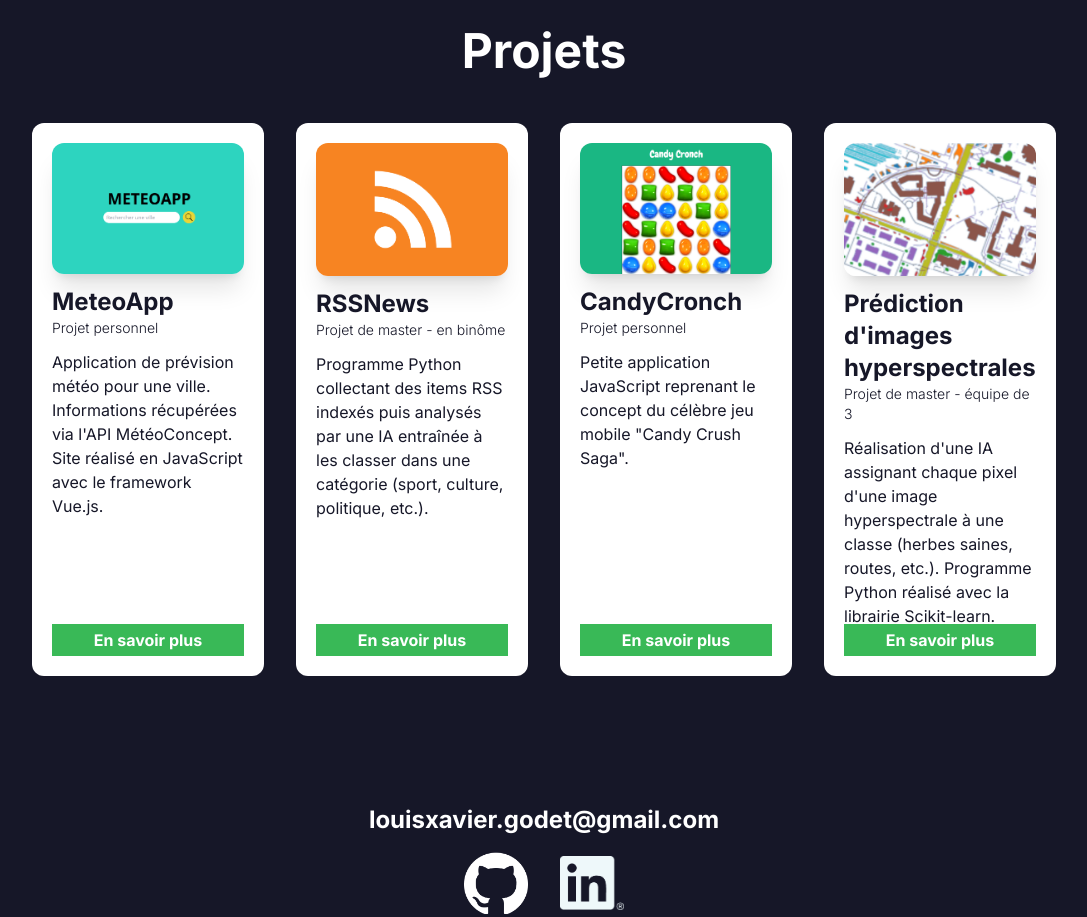
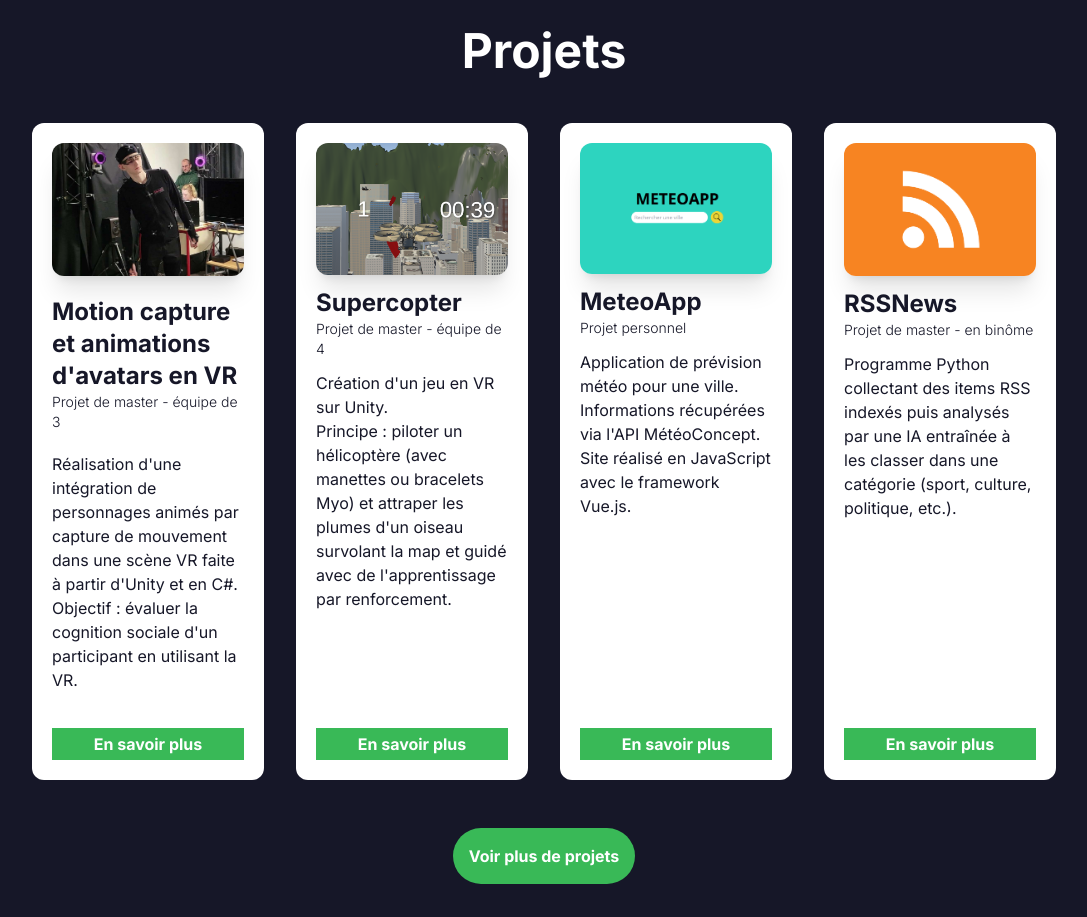
Before and after one commit to eliiks/eliiks.github.io, a website: page index.html in a window 1280 px wide. Shown: the part 3220-4137 px from the top of the page, without its empty margins (96-1183 px from the left). Drawn offline with Linux system fonts and the light colour scheme.

Commit message:
Add more projects + html/css fix

```diff
--- a/index.html
+++ b/index.html
@@ -106,51 +106,82 @@
     <section class="pl-[10%] pr-[10%] mt-32 flex flex-col gap-12">
         <h2 class="text-3xl md:text-4xl xl:text-5xl font-bold text-white text-center"> Projets </h2>
 
-        <div class="grid auto-rows-fr lg:grid-cols-2 xl:grid-cols-4 gap-8 text-[#161728]">
+        <div id="projets" class="grid lg:grid-cols-2 xl:grid-cols-4 gap-8 text-[#161728]">
+            <div class="flex flex-col bg-white p-5 gap-5 rounded-xl">
+                <img class="w-72 h-auto object-cover self-center rounded-xl shadow-xl" src="./imgs/avatar.jpg">
+                <div>
+                    <h3 class="text-lg md:text-xl xl:text-2xl font-bold"> Motion capture et animations d'avatars en VR </h3>
+                    <p class="font-light text-sm"> Projet de master - équipe de 3 </p>
+                </div>
+                <p class="mb-auto pb-4">
+                    Réalisation d'une intégration de personnages animés par capture de mouvement dans une scène VR faite à partir d'Unity et en C#.
+                    <br>Objectif : évaluer la cognition sociale d'un participant en utilisant la VR.
+                </p>
+                <a class="bg-[#39b957] text-center text-white font-bold p-1 mt-auto" href="https://youtu.be/oZX6yO3ocHI" target="_blank">En savoir plus</a>
+            </div>
+
+            <div class="flex flex-col bg-white p-5 gap-3 rounded-xl">
+                <img class="w-72 h-auto object-cover self-center rounded-xl shadow-xl" src="./imgs/supercopter.png">
+                <div>
+                    <h3 class="text-lg md:text-xl xl:text-2xl font-bold"> Supercopter </h3>
+                    <p class="font-light text-sm"> Projet de master - équipe de 4 </p>
+                </div>
+                <p class="mb-auto pb-4"> Création d'un jeu en VR sur Unity.
+                    <br> Principe : piloter un hélicoptère (avec manettes ou bracelets Myo) et attraper les plumes d'un oiseau survolant la map
+                     et guidé avec de l'apprentissage par renforcement.
+                </p>
+                <a class="bg-[#39b957] text-center text-white font-bold p-1 mt-auto" href="https://youtu.be/jXrKjEPY0dY" target="_blank">En savoir plus</a>
+            </div>
+
             <div class="flex flex-col bg-white p-5 gap-3 rounded-xl">
                 <img class="w-72 h-auto object-cover self-center rounded-xl shadow-xl" src="./imgs/meteoapp.png">
                 <div>
                     <h3 class="text-lg md:text-xl xl:text-2xl font-bold"> MeteoApp </h3>
                     <p class="font-light text-sm"> Projet personnel </p>
                 </div>
-                <p class="h-40 sm:h-20 md:h-16 lg:h-28 xl:h-44"> Application de prévision météo pour une ville. Informations récupérées via l'API MétéoConcept.
+                <p class="mb-auto pb-4"> Application de prévision météo pour une ville. Informations récupérées via l'API MétéoConcept.
                     Site réalisé en JavaScript avec le framework Vue.js.
                 </p>
                 <a class="bg-[#39b957] text-center text-white font-bold p-1 mt-auto" href="https://eliiks.github.io/MeteoApp" target="_blank">En savoir plus</a>
             </div>
+
             <div class="flex flex-col bg-white p-5 gap-3 rounded-xl">
                 <img class="w-72 h-auto object-cover self-center rounded-xl shadow-xl" src="./imgs/rssnews.png">
                 <div>
                     <h3 class="text-lg md:text-xl xl:text-2xl font-bold"> RSSNews </h3>
                     <p class="font-light text-sm"> Projet de master - en binôme </p>
                 </div>
-                <p class="h-40 sm:h-20 md:h-16 lg:h-28 xl:h-44"> Programme Python collectant des items RSS indexés puis analysés par une IA entraînée à les classer
+                <p class="mb-auto pb-4"> Programme Python collectant des items RSS indexés puis analysés par une IA entraînée à les classer
                     dans une catégorie (sport, culture, politique, etc.).
                 </p>
                 <a class="bg-[#39b957] text-center text-white font-bold p-1 mt-auto" href="https://github.com/eliiks/RSSNews" target="_blank">En savoir plus</a>
             </div>
-            <div class=" flex flex-col bg-white p-5 gap-3 rounded-xl">
-                <img class="w-72 h-auto object-cover self-center rounded-xl shadow-xl" src="./imgs/candycronch.png">
-                <div>
-                    <h3 class="text-lg md:text-xl xl:text-2xl font-bold"> CandyCronch </h3>
-                    <p class="font-light text-sm"> Projet personnel </p>
-                </div>
-                <p class="h-40 sm:h-20 md:h-16 lg:h-28 xl:h-44"> Petite application JavaScript reprenant le concept du célèbre jeu mobile "Candy Crush Saga".
-                </p>
-                <a class="bg-[#39b957] text-center text-white font-bold p-1 mt-auto" href="https://eliiks.github.io/CandyCronch" target="_blank">En savoir plus</a>
-            </div>
+
             <div class=" flex flex-col bg-white p-5 gap-3 rounded-xl">
                 <img class="w-72 h-auto object-cover self-center rounded-xl shadow-xl" src="./imgs/prediction_images_hyperspectrales.png">
                 <div>
                     <h3 class="text-lg md:text-xl xl:text-2xl font-bold"> Prédiction d'images hyperspectrales </h3>
                     <p class="font-light text-sm"> Projet de master - équipe de 3 </p>
                 </div>
-                <p class="h-40 sm:h-20 md:h-16 lg:h-28 xl:h-44"> Réalisation d'une IA assignant
+                <p class="mb-auto pb-4"> Réalisation d'une IA assignant
                     chaque pixel d'une image hyperspectrale à une classe (herbes saines, routes, etc.). Programme Python réalisé avec
                     la librairie Scikit-learn.
                 </p>
                 <a class="bg-[#39b957] text-center text-white font-bold p-1 mt-auto" href="https://github.com/eliiks/godet_buche_lambert_challenge_apprentissage_auto" target="_blank">En savoir plus</a>
             </div>
+
+            <div class="flex flex-col bg-white p-5 gap-3 rounded-xl">
+                <img class="w-72 h-auto object-cover self-center rounded-xl shadow-xl" src="./imgs/candycronch.png">
+                <div>
+                    <h3 class="text-lg md:text-xl xl:text-2xl font-bold"> CandyCronch </h3>
+                    <p class="font-light text-sm"> Projet personnel </p>
+                </div>
+                <p class="mb-auto pb-4"> Petite application JavaScript reprenant le concept du célèbre jeu mobile "Candy Crush Saga".
+                </p>
+                <a class="bg-[#39b957] text-center text-white font-bold p-1 mt-auto" href="https://eliiks.github.io/CandyCronch" target="_blank">En savoir plus</a>
+            </div>
+        </div>
+        <button id="view_more_button" class="text-white font-bold bg-[#39b957] m-auto p-4 rounded-full"> Voir plus de projets </button>
     </section>
 
     <!-- Contact -->
@@ -163,6 +194,7 @@
     </footer>
 
     <script src="./js/diplomes-nav.js"></script>
+    <script src="./js/projects_view.js"></script>
 </body>
 
 </html>
--- /dev/null
+++ b/js/projects_view.js
@@ -0,0 +1,20 @@
+project_div = document.getElementById("projets")
+view_more_button = document.getElementById("view_more_button")
+view_more = false;
+
+for (let i = 4 ; i < project_div.children.length ; i++){
+    project_div.children[i].classList.add("hidden")
+}
+
+view_more_button.addEventListener("click", () => {
+    view_more = !view_more;
+    for (let i = 4 ; i < project_div.children.length ; i++){
+        project_div.children[i].classList.toggle("hidden")
+    }
+    if(view_more){
+        view_more_button.innerHTML = "Voir moins de projets"
+    }else{
+        view_more_button.innerHTML = "Voir plus de projets"
+    }
+
+})
```
Also changed, not shown: css/style.min.css, imgs/avatar.jpg (added), imgs/supercopter.png (added), 1 other file.
